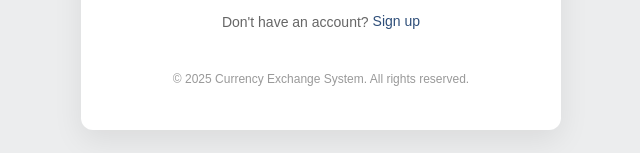
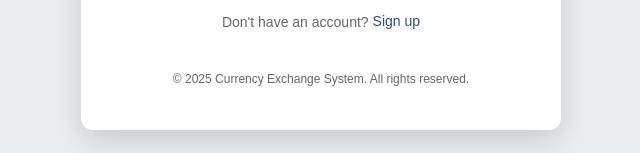
Before and after one commit to Papunidze/currency-exchange-system, a Next.js app: page /auth/signin in a window 1280 px wide. Shown: the part 644-797 px from the top of the page, without its empty margins (319-959 px from the left). Built offline with nearby package versions, Linux system fonts and the light colour scheme.

Commit message:
style: update auth module styles for improved aesthetics
- Adjusted box-shadow for the auth container to enhance visual depth.
- Changed copyright text color for better contrast and readability.
- Added font-weight to copyright text for improved emphasis.

```diff
--- a/app/auth/auth.module.scss
+++ b/app/auth/auth.module.scss
@@ -46,7 +46,7 @@
 .authContainer {
   background-color: var(--background-light);
   border-radius: var(--radius-lg);
-  box-shadow: 0 10px 30px rgba(0, 0, 0, 0.08);
+  box-shadow: 0 10px 30px rgba(0, 0, 0, 0.15);
   padding: var(--spacing-xl) var(--spacing-xl);
   width: 100%;
   max-width: 480px;
@@ -112,11 +112,12 @@
 
 .copyright {
   font-size: var(--font-size-xs);
-  color: var(--text-color-tertiary);
+  color: var(--text-color-secondary);
   display: flex;
   align-items: center;
   justify-content: center;
   gap: var(--spacing-xs);
+  font-weight: var(--font-weight-medium);
 }
 
 .forgotPassword {
```
